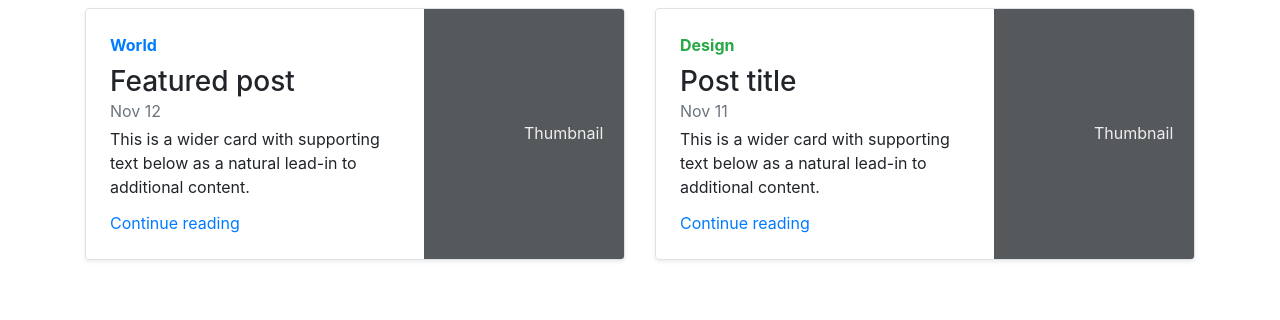
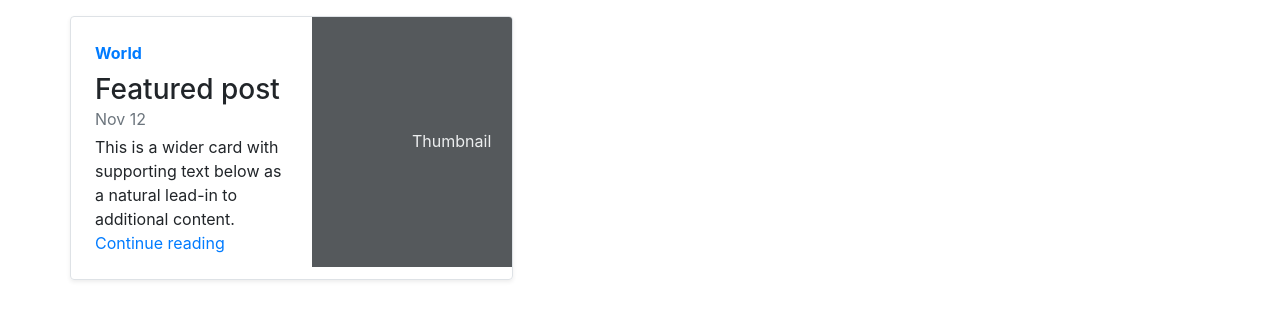
Before and after one commit to Pawan243/Django-E-Commerce, a Django app: page /blog/ in a window 1280 px wide. Shown: the part 56-376 px from the top of the page. Run offline with Django 3.2, Linux system fonts and the light colour scheme; tables that the repository leaves empty hold one stand-in row (values such as "Sample post"); some libraries are stand-ins or nearby versions.

Commit message:
Update index.html

```diff
--- a/mac/blog/templates/blog/index.html
+++ b/mac/blog/templates/blog/index.html
@@ -2,7 +2,8 @@
 
 {% block body %}
 <div class="container">
-
+    <div class="row my-2">
+    {% for item in myposts %}
     <div class="row my-2">
         <div class="col-md-6">
             <div
@@ -23,32 +24,17 @@
                         <rect width="100%" height="100%" fill="#55595c"></rect><text x="50%" y="50%" fill="#eceeef"
                             dy=".3em">Thumbnail</text>
                     </svg>
+                 </div>
                 </div>
-            </div>
+                {% if forloop.counter|divisibleby:2 %}
         </div>
-        <div class="col-md-6">
-            <div
-                class="row no-gutters border rounded overflow-hidden flex-md-row mb-4 shadow-sm h-md-250 position-relative">
-                <div class="col p-4 d-flex flex-column position-static">
-                    <strong class="d-inline-block mb-2 text-success">Design</strong>
-                    <h3 class="mb-0">Post title</h3>
-                    <div class="mb-1 text-muted">Nov 11</div>
-                    <p class="mb-auto">This is a wider card with supporting text below as a natural lead-in to
-                        additional content.</p>
-                    <a href="#" class="stretched-link">Continue reading</a>
-                </div>
-                <div class="col-auto d-none d-lg-block">
-                    <svg class="bd-placeholder-img" width="200" height="250" xmlns="http://www.w3.org/2000/svg"
-                        preserveAspectRatio="xMidYMid slice" focusable="false" role="img"
-                        aria-label="Placeholder: Thumbnail">
-                        <title>Placeholder</title>
-                        <rect width="100%" height="100%" fill="#55595c"></rect><text x="50%" y="50%" fill="#eceeef"
-                            dy=".3em">Thumbnail</text>
-                    </svg>
-                </div>
-            </div>
+        <div class="row my-2">
+            {% endif %}
+        </div>
+
+            {% endfor%}
         </div>
     </div>
-</div>
+
 
 {% endblock %}
```
